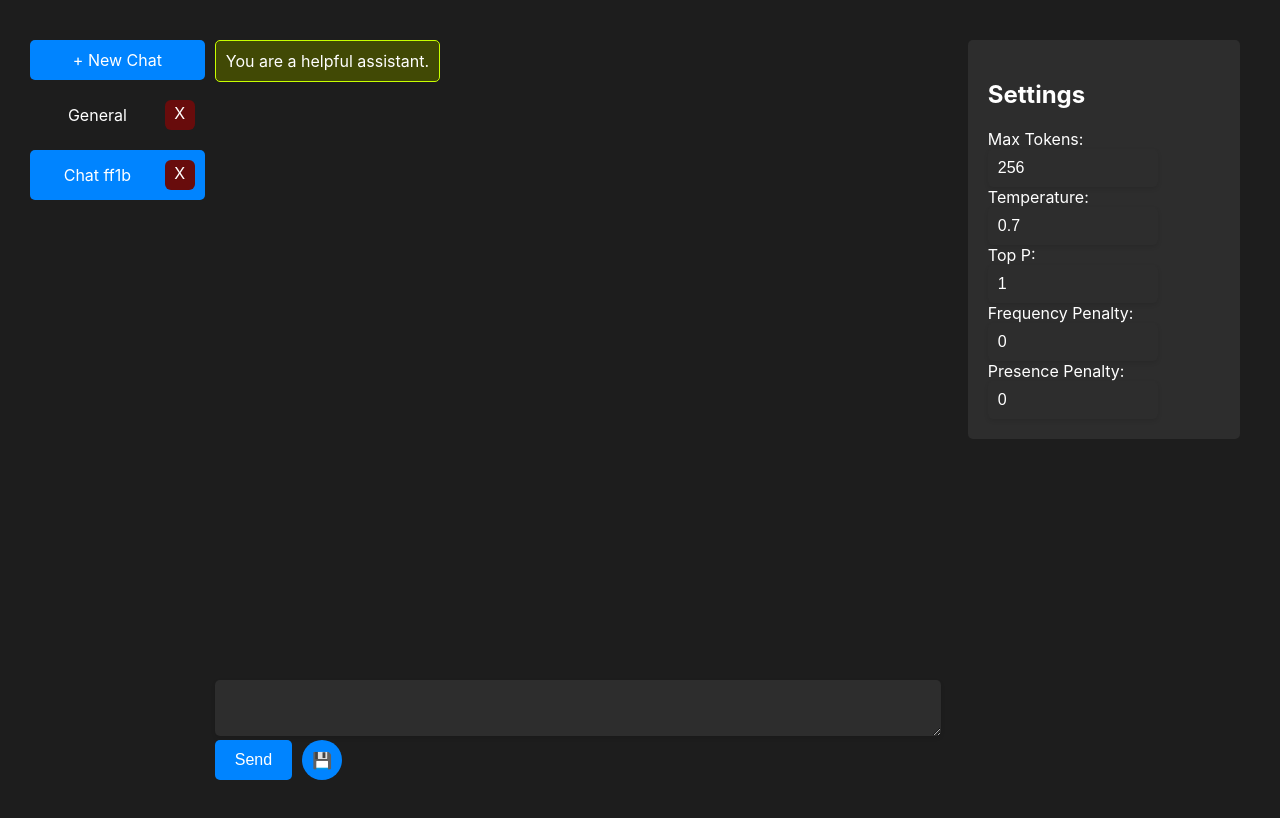
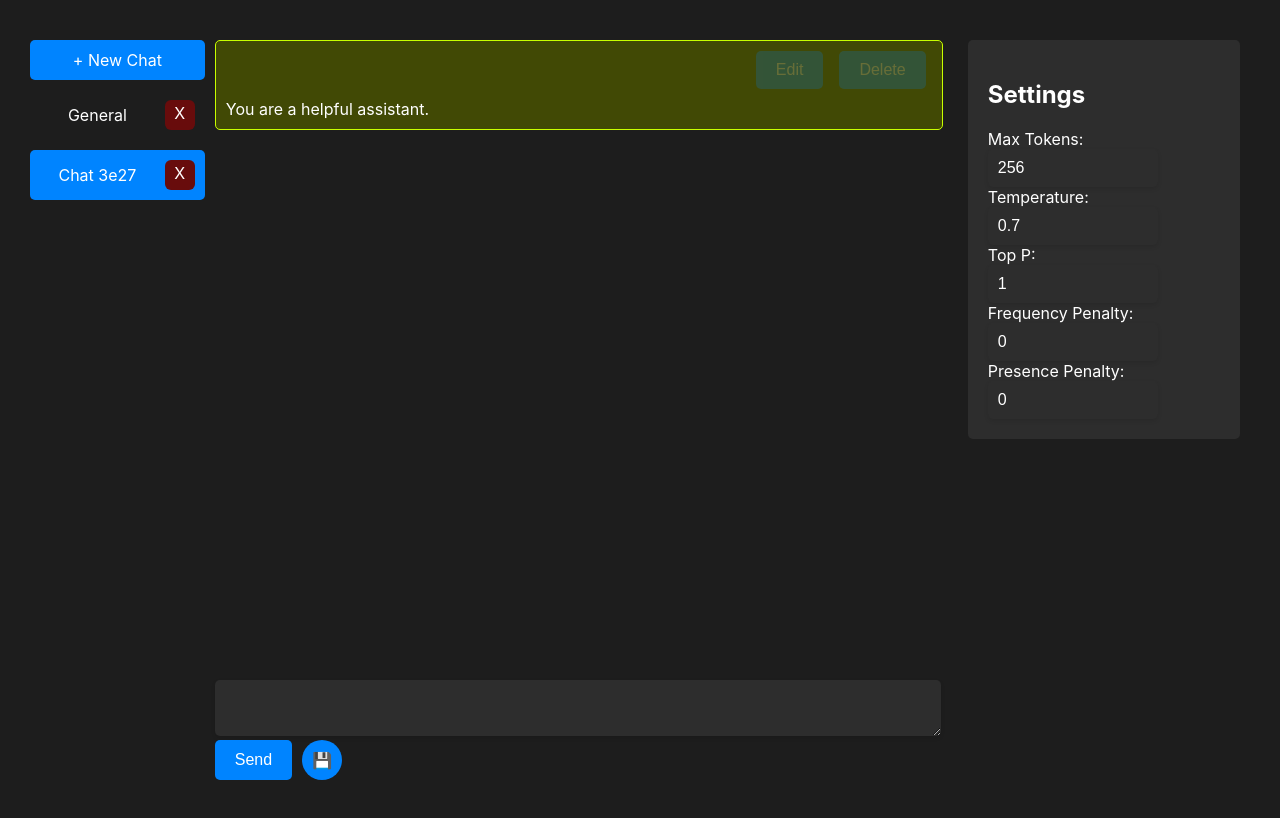
Before and after one commit to zac-crites/chatgui, a React (Create React App) app: page / in a window 1280 px wide. Both pictures are taken after a click on the element "+ New Chat". Built offline with nearby package versions, Linux system fonts and the light colour scheme.

Commit message:
Edit and delete messages

```diff
--- a/src/App.css
+++ b/src/App.css
@@ -165,6 +165,41 @@ button {
   margin-right: 15px;
   word-wrap: break-word;
   white-space: pre-wrap;
+  display: flex;
+  justify-content: space-between;
+  align-items: center;
+  width: 95%;
+  position: relative;
+}
+
+.message-content {
+  margin-top: 48px;
+  flex-grow: 1;
+}
+
+.message-actions {
+  position: absolute;
+  top: 16;
+  right: 0;
+  opacity: 0.2;
+  transition: opacity 0.2s ease-in-out;
+}
+
+.message-actions > button {
+  margin-right: 16px;
+}
+
+.chat-message:hover .message-actions {
+  opacity: 1;
+}
+
+.chat-message textarea {
+  margin-top: 48px;
+  width : 95%;
+}
+
+.chat-message > div {
+  width: 100%;
 }
 
 .user {
--- a/src/App.js
+++ b/src/App.js
@@ -26,7 +26,7 @@ function App() {
     return JSON.parse(localStorage.getItem('chats')) ?? [{
       id: 1,
       name: 'General',
-      history: [ { role : "system", content: "You are a helpful assistant." } ],
+      history: [ { id: uuidv4().toString(), role : "system", content: "You are a helpful assistant." } ],
     },];
   });
 
@@ -47,7 +47,7 @@ function App() {
   const handleSubmit = (event) => {
     event.preventDefault();
 
-    const newMessage = { role: "user", content: message };
+    const newMessage = { id: uuidv4().toString(), role: "user", content: message };
     const newHistory =
       (message && message.trim().length !== 0)
         ? [...selectedChat.history, newMessage]
@@ -66,11 +66,12 @@ function App() {
       top_p: topP,
       frequency_penalty: frequencyPenalty,
       presence_penalty: presencePenalty,
-      messages: newHistory
+      messages: newHistory.map( (msg) => ({ role: msg.role, content: msg.content }) )
     })
       .then((response) => {
         console.log(response.data)
         const finalHistory = [...newHistory, {
+          id: uuidv4().toString(),
           role: response.data.choices[0].message.role,
           content: response.data.choices[0].message.content,
         }];
@@ -89,14 +90,12 @@ function App() {
     console.log( selectedChat );
   };
 
-
-
   const handleNewChat = () => {
     const id = uuidv4().toString();
     const newChat = {
       id: id,
       name: `Chat ${id.substr(0,4)}`,
-      history: [ { role : "system", content: "You are a helpful assistant." } ],
+      history: [ { id: uuidv4().toString(), role : "system", content: "You are a helpful assistant." } ],
     };
     setChats([...chats, newChat]);
     setSelectedChatId(id);
@@ -109,6 +108,7 @@ function App() {
       reader.onload = (e) => {
         const content = e.target.result;
         const newMessage = {
+          id : uuidv4().toString(),
           role: "user",
           content: content,
         };
@@ -128,6 +128,26 @@ function App() {
     if( !newChats.some((chat) => chat.id === selectedChatId) ) {
       setSelectedChatId( newChats.length > 0 ? newChats[0].id : "" );
     }
+  };
+
+  const handleEditMessage = (messageId, newContent) => {
+    const newHistory = selectedChat.history.map((message) =>
+      message.id === messageId ? { ...message, content: newContent } : message
+    );
+    const newChats = chats.map((chat) =>
+      chat.id === selectedChatId ? { ...chat, history: newHistory } : chat
+    );
+    setChats(newChats);
+  };
+
+  const handleDeleteMessage = (messageId) => {
+    const newHistory = selectedChat.history.filter(
+      (message) => message.id !== messageId
+    );
+    const newChats = chats.map((chat) =>
+      chat.id === selectedChatId ? { ...chat, history: newHistory } : chat
+    );
+    setChats(newChats);
   };
 
   return (
@@ -154,7 +174,10 @@ function App() {
 
       <div className="chat-container">
 
-        <ChatHistory chatHistory={selectedChat.history} />
+        <ChatHistory
+          chatHistory={selectedChat.history}
+          onMessageEdit={handleEditMessage}
+          onMessageDelete={handleDeleteMessage}/>
 
         <ChatInput
           message={message}
--- a/src/ChatHistory.js
+++ b/src/ChatHistory.js
@@ -1,7 +1,25 @@
-import React from 'react';
+import React, { useState } from 'react';
 
-function ChatHistory({ chatHistory }) {
+function ChatHistory({ chatHistory, onMessageEdit, onMessageDelete }) {
+  const [editingMessageId, setEditingMessageId] = useState(null);
   const chatHistoryRef = React.useRef(null);
+
+  const handleEditButtonClick = (messageId) => {
+    setEditingMessageId(messageId);
+  };
+
+  const handleEditCancel = () => {
+    setEditingMessageId(null);
+  };
+
+  const handleEditSubmit = (messageId, newContent) => {
+    setEditingMessageId(null);
+    onMessageEdit(messageId, newContent);
+  };
+
+  const handleDeleteButtonClick = (messageId) => {
+    onMessageDelete(messageId);
+  };
 
   React.useEffect(() => {
     chatHistoryRef.current.scrollTop = chatHistoryRef.current.scrollHeight;
@@ -11,7 +29,36 @@ function ChatHistory({ chatHistory }) {
     <div className="chat-history" ref={chatHistoryRef}>
       {chatHistory.map((message, index) => (
         <div key={index} className={`chat-message ${message.role}`}>
-          {message.content}
+
+          {editingMessageId === message.id ? (
+            <div>
+                <div className="message-actions">
+                    <button onClick={(event) => handleEditSubmit(message.id,  event.target.previousSibling.value)}>
+                        Save
+                    </button>
+                    <button onClick={handleEditCancel}>Cancel</button>
+                </div>
+              <textarea
+                type="text"
+                defaultValue={message.content}
+                onKeyDown={(event) => {
+                  if (event.key === 'Enter') {
+                    handleEditSubmit(message.id, event.target.value);
+                  } else if (event.key === 'Escape') {
+                    handleEditCancel();
+                  }
+                }}
+              />
+            </div>
+          ) : (
+            <div>
+                <div className="message-actions">
+                    <button onClick={() => handleEditButtonClick(message.id)}>Edit</button>
+                    <button onClick={() => handleDeleteButtonClick(message.id)}>Delete</button>
+                </div>
+                <div className="message-content">{message.content}</div>
+            </div>
+          )}
         </div>
       ))}
     </div>
```
